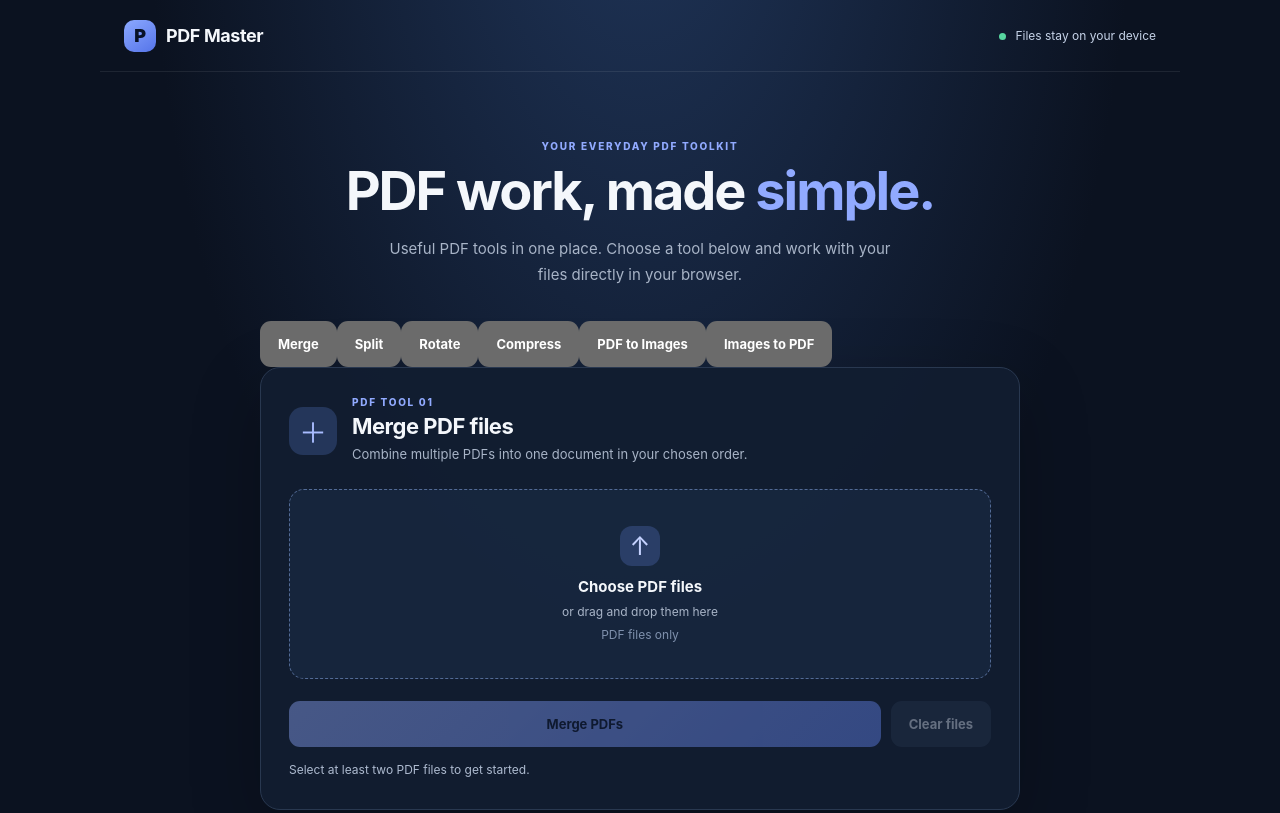
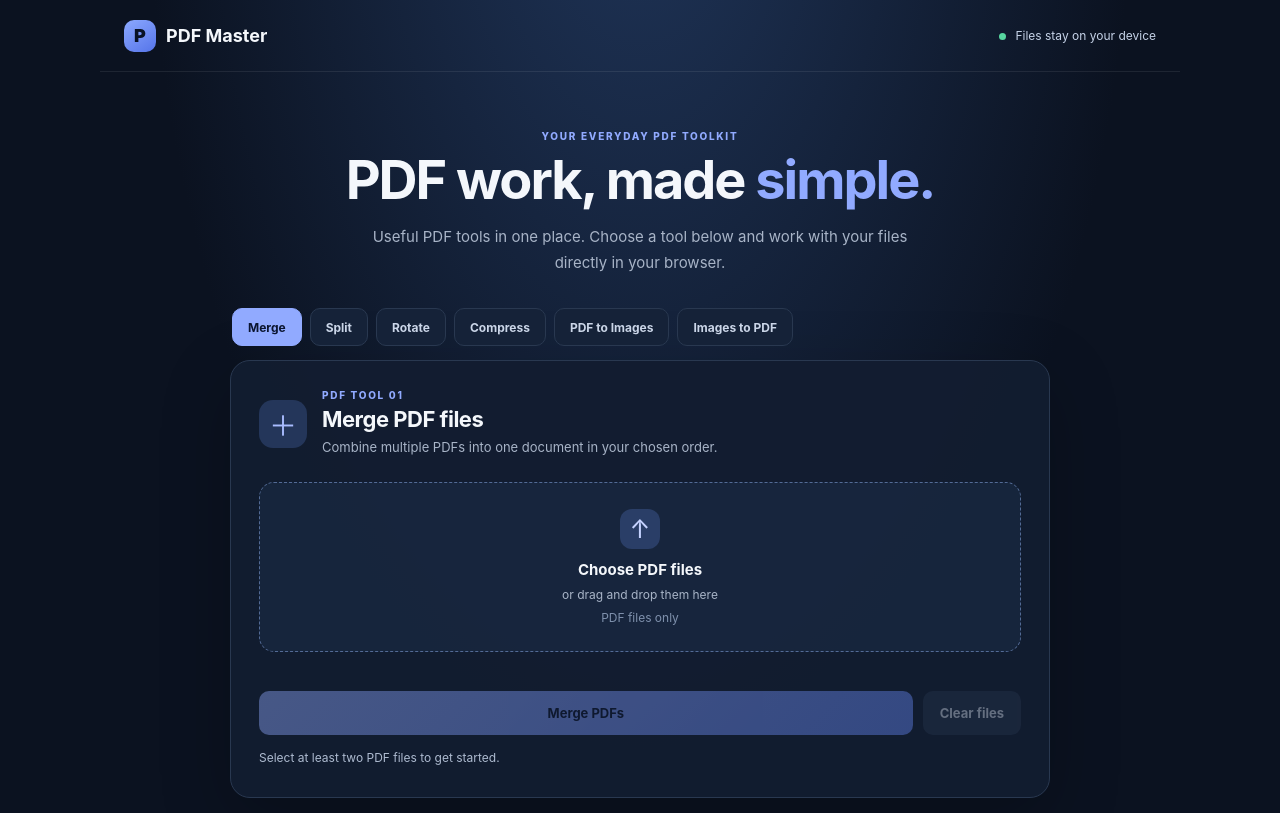
Before and after one commit to jamalsb/PDP-MASTER, a plain HTML site: page index.html in a window 1280 px wide. Shown: the top 813 px of the page. Drawn offline with nearby package versions, Linux system fonts and the light colour scheme; a script that the page names is missing.

Commit message:
Style PDF Master multi-tool interface

```diff
--- a/styles.css
+++ b/styles.css
@@ -1,46 +1,21 @@
-* { box-sizing: border-box; }
-:root { color-scheme: dark; --bg: #0b1220; --panel: #121d30; --panel-soft: #17243a; --text: #f4f7fb; --muted: #a8b4c7; --line: #293850; --accent: #7c9cff; --accent-strong: #557cf5; }
-body { margin: 0; min-height: 100vh; background: radial-gradient(ellipse at 50% -20%, #20365b 0, var(--bg) 55%); color: var(--text); font-family: Inter, ui-sans-serif, system-ui, -apple-system, BlinkMacSystemFont, "Segoe UI", sans-serif; }
-.topbar { height: 72px; max-width: 1080px; margin: auto; padding: 0 24px; display: flex; align-items: center; justify-content: space-between; border-bottom: 1px solid rgba(255,255,255,.08); }
-.brand { display: flex; align-items: center; gap: 10px; color: var(--text); font-weight: 750; font-size: 18px; text-decoration: none; letter-spacing: -.4px; }
-.brand-mark { display: grid; place-items: center; width: 32px; height: 32px; border-radius: 10px; background: linear-gradient(145deg, #8ca9ff, #5574e9); color: #081226; font-weight: 900; }
-.privacy-note { color: #c6d3e8; font-size: 12px; }
-.status-dot { display: inline-block; width: 7px; height: 7px; margin-right: 6px; border-radius: 50%; background: #57d6a0; }
-main { width: min(760px, calc(100% - 32px)); margin: 0 auto; }
-.hero { padding: 68px 0 34px; text-align: center; }
-.eyebrow { margin: 0 0 10px; color: #91aaff; font-size: 10px; font-weight: 800; letter-spacing: 1.7px; }
-h1 { margin: 0; font-size: clamp(34px, 7vw, 54px); letter-spacing: -2px; line-height: 1.08; }
-h1 span { color: #91aaff; }
-.hero-copy { max-width: 520px; margin: 16px auto 0; color: var(--muted); font-size: 15px; line-height: 1.7; }
-.tool-card { padding: 28px; background: rgba(18,29,48,.94); border: 1px solid var(--line); border-radius: 20px; box-shadow: 0 22px 70px rgba(0,0,0,.22); }
-.tool-heading { display: flex; align-items: center; gap: 15px; margin-bottom: 24px; }
-.tool-icon { display: grid; place-items: center; flex: 0 0 48px; height: 48px; border-radius: 14px; background: #24365a; color: #a9bcff; font-size: 28px; }
-.tool-heading .eyebrow { margin-bottom: 5px; }
-h2 { margin: 0; font-size: 22px; letter-spacing: -.5px; }
-.muted { color: var(--muted); }
-.tool-heading .muted { margin: 6px 0 0; font-size: 13px; line-height: 1.5; }
-.drop-zone { min-height: 190px; display: flex; flex-direction: column; align-items: center; justify-content: center; gap: 8px; border: 1.5px dashed #536b96; border-radius: 15px; background: rgba(31,48,77,.48); cursor: pointer; text-align: center; transition: .2s ease; }
-.drop-zone:hover, .drop-zone.dragging { border-color: #a6b9ff; background: rgba(58,81,133,.35); }
-.upload-icon { display: grid; place-items: center; width: 40px; height: 40px; margin-bottom: 3px; border-radius: 12px; background: #2a3e67; color: #c5d2ff; font-size: 25px; }
-.drop-zone strong { font-size: 15px; }
-.drop-zone .muted, .file-hint { font-size: 12px; }
-.file-hint { color: #7f91ad; }
-.file-area { margin-top: 22px; }
-.file-area-heading { display: flex; justify-content: space-between; align-items: center; font-size: 13px; }
-.file-list { display: grid; gap: 8px; padding-left: 25px; }
-.file-list li { padding: 10px 12px; border: 1px solid var(--line); border-radius: 10px; color: #e5ebf5; font-size: 13px; overflow-wrap: anywhere; }
-.actions { display: flex; gap: 10px; margin-top: 22px; }
-button { min-height: 46px; padding: 0 18px; border: 0; border-radius: 11px; font: inherit; font-size: 13px; font-weight: 750; cursor: pointer; transition: .2s ease; }
-button:disabled { opacity: .42; cursor: not-allowed; }
-.primary-button { flex: 1; background: linear-gradient(135deg, #91aaff, #6486f5); color: #0b1530; }
-.primary-button:not(:disabled):hover { filter: brightness(1.08); transform: translateY(-1px); }
-.secondary-button { background: #26354d; color: #d8e1f0; }
-.status { min-height: 20px; margin: 14px 0 0; color: #aebbd0; font-size: 12px; line-height: 1.5; }
-.status.error { color: #ff9b9b; }
-.status.success { color: #78e0b3; }
-.privacy-card { display: flex; gap: 13px; margin: 18px 0 54px; padding: 17px 20px; border: 1px solid rgba(87,214,160,.2); border-radius: 14px; background: rgba(29,75,66,.2); }
-.lock-icon { color: #73dfb1; font-size: 20px; }
-.privacy-card strong { font-size: 13px; }
-.privacy-card p { margin: 5px 0 0; font-size: 12px; line-height: 1.6; }
-footer { display: flex; justify-content: space-between; gap: 16px; max-width: 1080px; margin: auto; padding: 22px 24px; border-top: 1px solid rgba(255,255,255,.08); color: #8190a8; font-size: 11px; }
-@media (max-width: 540px) { .topbar { height: 62px; padding: 0 16px; } .privacy-note { font-size: 10px; } .hero { padding: 52px 4px 28px; } .tool-card { padding: 20px 16px; } .tool-heading { gap: 11px; } h2 { font-size: 19px; } .tool-heading .muted { font-size: 12px; } .actions { flex-direction: column; } footer { padding: 18px 16px; font-size: 10px; } }
+*{box-sizing:border-box}
+:root{color-scheme:dark;--bg:#0b1220;--panel:#121d30;--text:#f4f7fb;--muted:#a8b4c7;--line:#293850;--accent:#91aaff}
+body{margin:0;min-height:100vh;background:radial-gradient(ellipse at 50% -20%,#20365b 0,var(--bg) 55%);color:var(--text);font-family:Inter,ui-sans-serif,system-ui,-apple-system,"Segoe UI",sans-serif}
+.topbar{height:72px;max-width:1080px;margin:auto;padding:0 24px;display:flex;align-items:center;justify-content:space-between;border-bottom:1px solid rgba(255,255,255,.08)}
+.brand{display:flex;align-items:center;gap:10px;color:var(--text);font-weight:750;font-size:18px;text-decoration:none}.brand-mark{display:grid;place-items:center;width:32px;height:32px;border-radius:10px;background:linear-gradient(145deg,#8ca9ff,#5574e9);color:#081226;font-weight:900}
+.privacy-note{color:#c6d3e8;font-size:12px}.status-dot{display:inline-block;width:7px;height:7px;margin-right:6px;border-radius:50%;background:#57d6a0}
+main{width:min(820px,calc(100% - 32px));margin:0 auto}.hero{padding:58px 0 28px;text-align:center}.eyebrow{margin:0 0 9px;color:#91aaff;font-size:10px;font-weight:800;letter-spacing:1.7px}
+h1{margin:0;font-size:clamp(34px,7vw,54px);letter-spacing:-2px;line-height:1.08}h1 span{color:#91aaff}.hero-copy{max-width:560px;margin:15px auto 0;color:var(--muted);font-size:15px;line-height:1.7}
+.tool-nav{display:flex;gap:8px;overflow-x:auto;padding:5px 2px 14px;scrollbar-width:thin}.tool-tab{flex:0 0 auto;min-height:38px;padding:0 15px;border:1px solid var(--line);border-radius:10px;background:#152238;color:#cbd6e8;font-size:12px}.tool-tab.active{background:#91aaff;color:#0b1530;border-color:#91aaff}
+.tool-card{padding:28px;background:rgba(18,29,48,.96);border:1px solid var(--line);border-radius:20px;box-shadow:0 22px 70px rgba(0,0,0,.22)}
+.tool-heading{display:flex;align-items:center;gap:15px;margin-bottom:24px}.tool-icon{display:grid;place-items:center;flex:0 0 48px;height:48px;border-radius:14px;background:#24365a;color:#a9bcff;font-size:28px}
+.tool-heading .eyebrow{margin-bottom:5px}h2{margin:0;font-size:22px;letter-spacing:-.5px}.muted{color:var(--muted)}.tool-heading .muted{margin:6px 0 0;font-size:13px;line-height:1.5}
+.drop-zone{min-height:170px;display:flex;flex-direction:column;align-items:center;justify-content:center;gap:8px;border:1.5px dashed #536b96;border-radius:15px;background:rgba(31,48,77,.48);cursor:pointer;text-align:center;transition:.2s}.drop-zone:hover,.drop-zone.dragging{border-color:#a6b9ff;background:rgba(58,81,133,.35)}
+.upload-icon{display:grid;place-items:center;width:40px;height:40px;margin-bottom:3px;border-radius:12px;background:#2a3e67;color:#c5d2ff;font-size:25px}.drop-zone strong{font-size:15px}.drop-zone .muted,.file-hint{font-size:12px}.file-hint{color:#7f91ad}
+.options{display:flex;flex-wrap:wrap;align-items:end;gap:12px;margin-top:17px}.option-field{display:flex;flex-direction:column;gap:6px;min-width:130px;flex:1}.option-field label{font-size:12px;color:#cbd6e8}.option-field input,.option-field select{width:100%;min-height:40px;padding:8px 10px;border:1px solid #40516d;border-radius:9px;background:#0e192b;color:var(--text);font:inherit;font-size:13px}
+.file-area{margin-top:22px}.file-area-heading{display:flex;justify-content:space-between;align-items:center;font-size:13px}.file-list{display:grid;gap:8px;padding-left:25px}.file-list li{padding:10px 12px;border:1px solid var(--line);border-radius:10px;color:#e5ebf5;font-size:13px;overflow-wrap:anywhere}
+.actions{display:flex;gap:10px;margin-top:22px}button{min-height:44px;padding:0 17px;border:0;border-radius:10px;font:inherit;font-size:13px;font-weight:750;cursor:pointer;transition:.2s}button:disabled{opacity:.42;cursor:not-allowed}.primary-button{flex:1;background:linear-gradient(135deg,#91aaff,#6486f5);color:#0b1530}.primary-button:not(:disabled):hover{filter:brightness(1.08);transform:translateY(-1px)}.secondary-button{background:#26354d;color:#d8e1f0}
+.status{min-height:20px;margin:14px 0 0;color:#aebbd0;font-size:12px;line-height:1.5}.status.error{color:#ff9b9b}.status.success{color:#78e0b3}
+.privacy-card{display:flex;gap:13px;margin:18px 0 12px;padding:17px 20px;border:1px solid rgba(87,214,160,.2);border-radius:14px;background:rgba(29,75,66,.2)}.lock-icon{color:#73dfb1;font-size:20px}.privacy-card strong,.coming-note strong{font-size:13px}.privacy-card p,.coming-note p{margin:5px 0 0;font-size:12px;line-height:1.6}.coming-note{margin:0 0 45px;padding:15px 20px;border:1px solid var(--line);border-radius:13px;background:rgba(18,29,48,.55)}
+footer{display:flex;justify-content:space-between;gap:16px;max-width:1080px;margin:auto;padding:22px 24px;border-top:1px solid rgba(255,255,255,.08);color:#8190a8;font-size:11px}
+@media(max-width:540px){.topbar{height:62px;padding:0 16px}.privacy-note{font-size:10px}.hero{padding:45px 4px 23px}.tool-card{padding:20px 16px}.tool-heading{gap:11px}h2{font-size:19px}.tool-heading .muted{font-size:12px}.actions{flex-direction:column}footer{padding:18px 16px;font-size:10px}}
```
